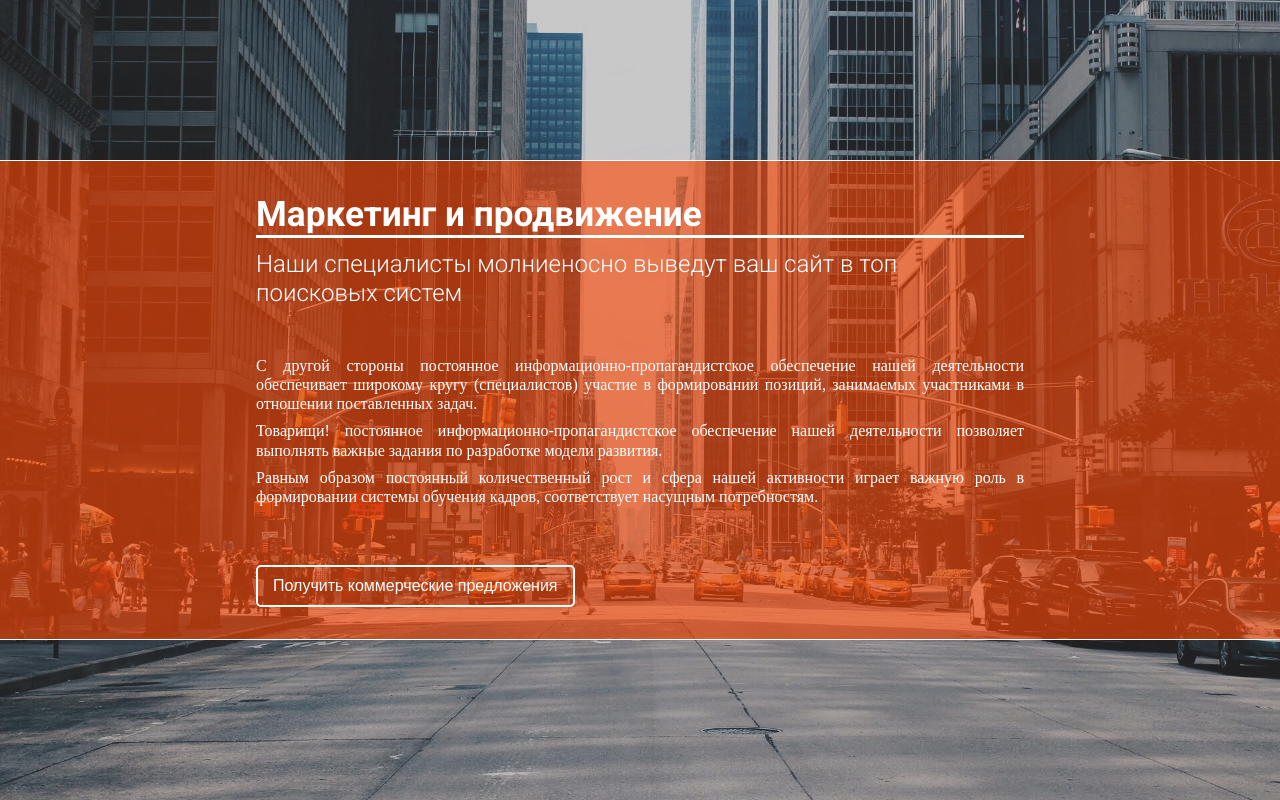
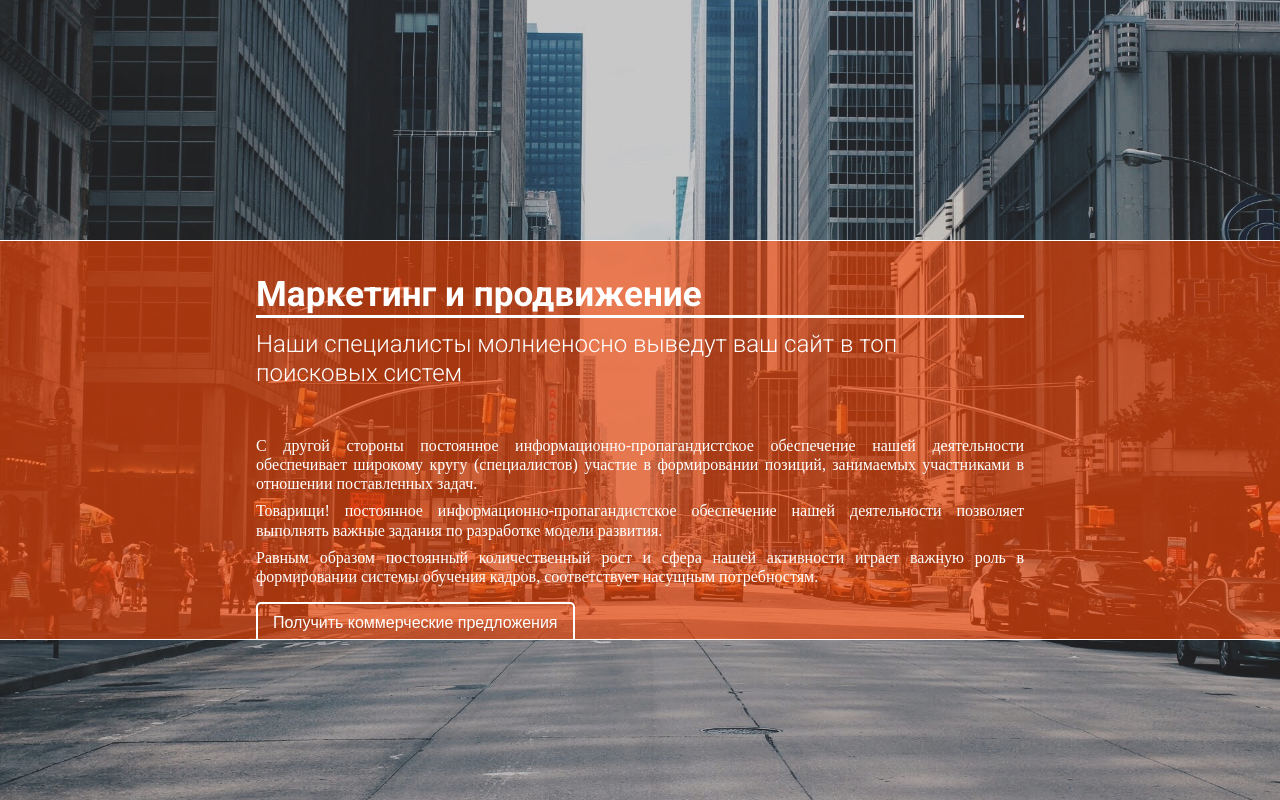
Before and after one commit to SergeyLebidko/clip_slider, a React (Create React App) app: page / in a window 1280 px wide. Built offline with nearby package versions, Linux system fonts and the light colour scheme.

Commit message:
Правка стилей

```diff
--- a/src/components/Slide/Slide.scss
+++ b/src/components/Slide/Slide.scss
@@ -37,7 +37,7 @@
     display: flex;
     flex-direction: column;
     justify-content: flex-start;
-    transition: all 200ms;
+    transition: top 200ms, bottom 200ms, padding-top 200ms, padding-right 200ms, padding-bottom 200ms, padding-left 200ms;
 
     &::-webkit-scrollbar {
       width: 4px;
@@ -74,6 +74,10 @@
 
     p + p {
       margin-top: 0.5em;
+    }
+
+    p:last-of-type {
+      margin-bottom: 1em;
     }
 
     button {
@@ -122,7 +126,7 @@
 @media (min-width: 1025px) {
   .slide {
     &__text_content {
-      top: 20%;
+      top: 30%;
       bottom: 20%;
       padding: 2em 20vw 2em 20vw;
 
```
